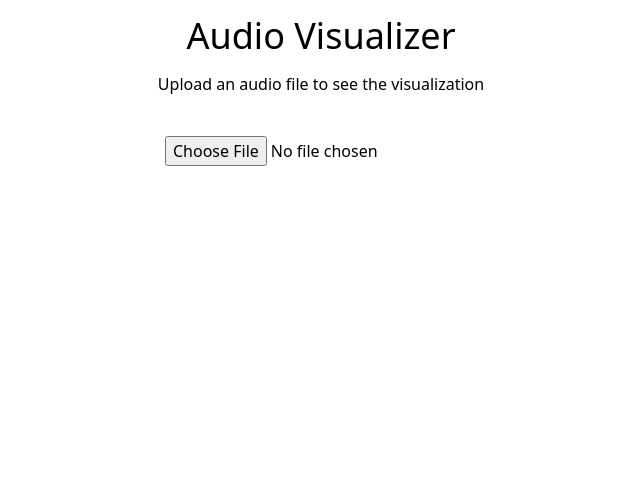
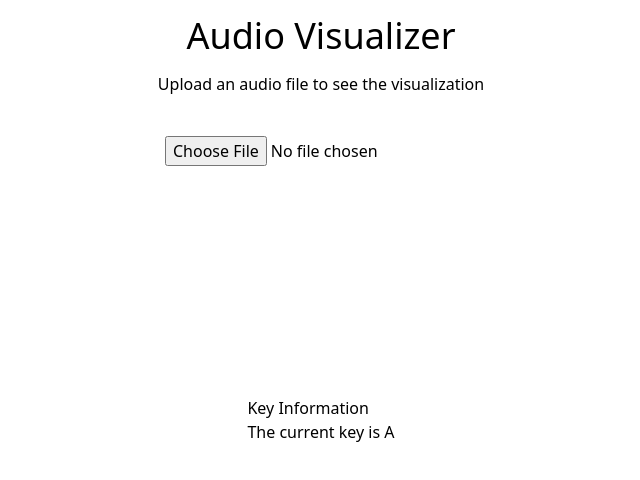
Before and after one commit to remysedlak/audio-hub, a React (Vite) app: page / in a window 1280 px wide. Shown: the top 480 px of the page, without its empty margins (319-959 px from the left). Built offline with nearby package versions, Linux system fonts and the light colour scheme.

Commit message:
add KeyInformation and UploadButton components to App

```diff
--- a/src/App.jsx
+++ b/src/App.jsx
@@ -1,6 +1,7 @@
 import React from 'react';
 import './tailwind.css'; // Ensure Tailwind CSS is imported
 import AudioVisualizer from './comps/AudioVisualiser.jsx';
+import KeyInformation from './comps/KeyInformation.jsx';
 
 function App() {
 
@@ -13,6 +14,10 @@ function App() {
           <AudioVisualizer />
         </div>
 
+        <div className="flex justify-center py-10">
+          <KeyInformation />
+        </div>
+
     </div>
   );
 }
--- /dev/null
+++ b/src/comps/KeyInformation.jsx
@@ -0,0 +1,19 @@
+import React from 'react';
+
+const key = 'A';
+
+const KeyInformation = () => {
+    return (
+        <div>
+
+            <h1>Key Information</h1>
+            <p>The current key is {key}</p>
+
+
+
+
+        </div>
+    );
+};
+
+export default KeyInformation;
--- /dev/null
+++ b/src/comps/UploadButton.jsx
@@ -0,0 +1,21 @@
+import React from 'react';
+
+const UploadButton = ({ onFileChange }) => {
+  const handleClick = () => {
+    document.getElementById('audioInput').click();
+  };
+
+  return (
+    <div>
+      <button onClick={handleClick}>Upload Audio</button>
+      <input
+        type="file"
+        id="audioInput"
+        style={{ display: 'none' }}
+        onChange={onFileChange}
+      />
+    </div>
+  );
+};
+
+export default UploadButton;
```
